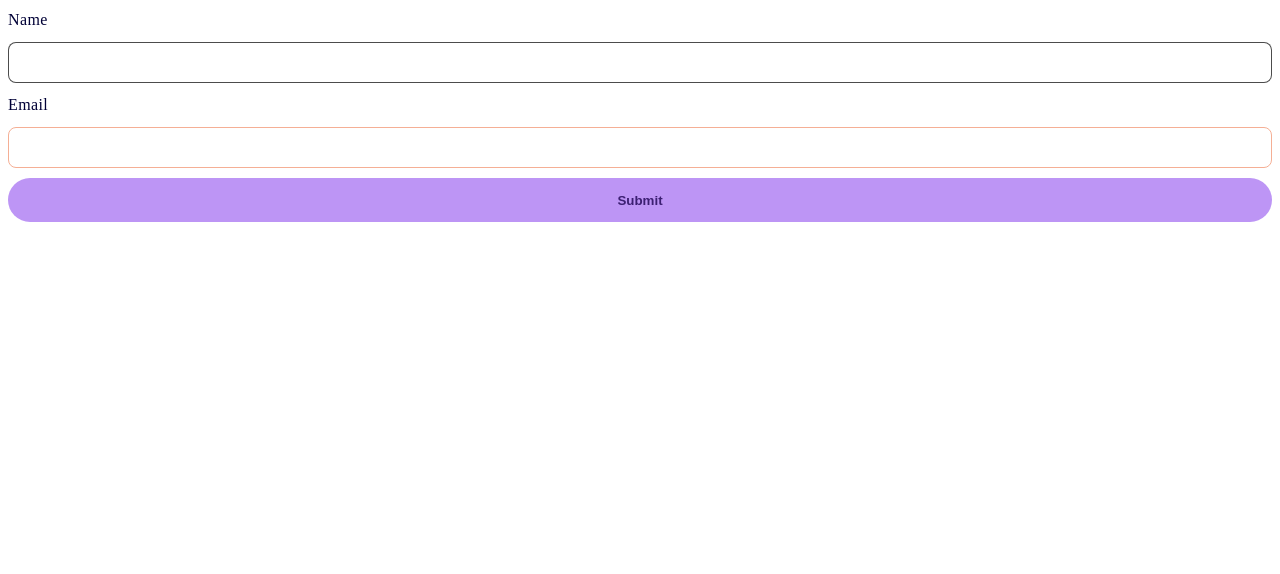
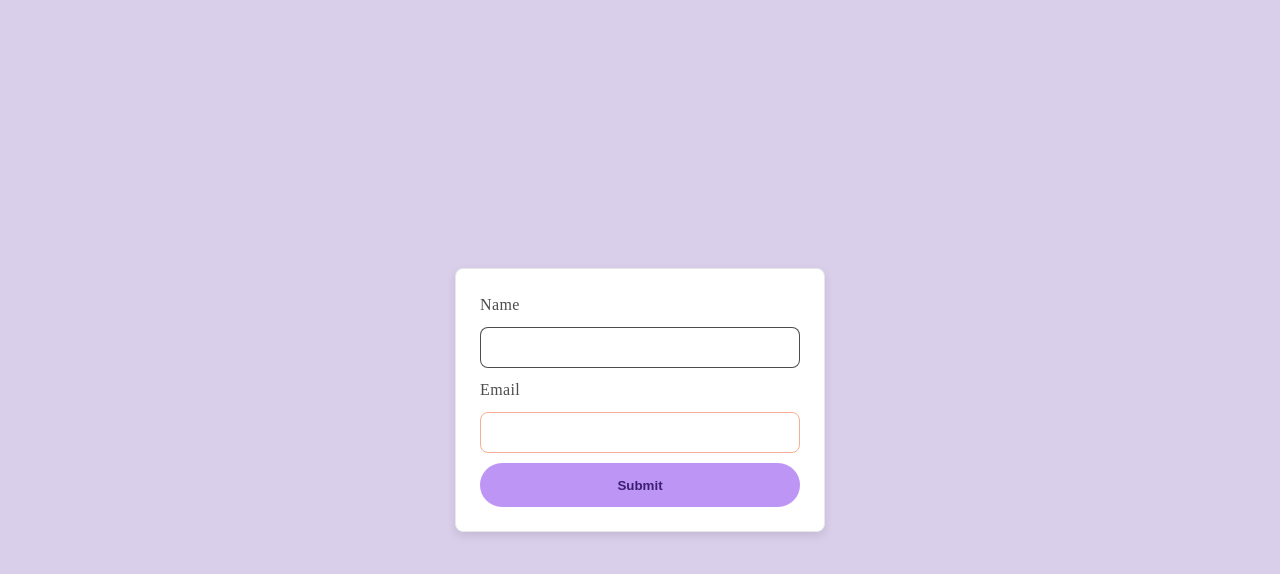
Before and after one commit to katvengo/bookly, an Angular app in the folder frontend/: page / in a window 1280 px wide. Shown: the top 574 px of the page. Built offline with nearby package versions, Linux system fonts and the light colour scheme.

Commit message:
Added Card component and centered login form

```diff
--- a/frontend/src/app/app.html
+++ b/frontend/src/app/app.html
@@ -1,3 +1,4 @@
-<div class="custom-form">
-  <app-form></app-form>
+<!-- Navigation bar can now sit at the top -->
+<div class="router-host">
+<router-outlet class="router-outlet"></router-outlet>
 </div>
--- a/frontend/src/app/app.routes.ts
+++ b/frontend/src/app/app.routes.ts
@@ -1,3 +1,6 @@
 import { Routes } from '@angular/router';
+import { HomepageComponent } from '@/features/Homepage/homepage.component';
+export const routes: Routes = [
+  { path: '', component: HomepageComponent }, // Default route
 
-export const routes: Routes = [];
+];
--- a/frontend/src/app/app.scss
+++ b/frontend/src/app/app.scss
@@ -1,6 +1,10 @@
 @use 'tokens' as *;
 
-:host {
-  display: block;
-  color: $primary-dark-color;
+
+.router-host {
+  display: flex;
+  width: 100%;
+  height: 100%;
+  justify-content: center;
+  align-self: center;
 }
--- a/frontend/src/app/app.ts
+++ b/frontend/src/app/app.ts
@@ -1,13 +1,11 @@
-import { Component, signal, ChangeDetectionStrategy } from '@angular/core';
+import { Component, signal } from '@angular/core';
 import { CommonModule } from '@angular/common';
-import { ButtonComponent } from './shared/components/button/button.component';
-import { InputComponent } from './shared/components/input/input.component';
-import { FormComponent } from './shared/components/form/form.component';
+import { RouterModule} from '@angular/router';
+import {routes} from './app.routes';
 @Component({
   selector: 'app-root',
-  imports: [ButtonComponent, CommonModule, InputComponent, FormComponent],
+  imports: [CommonModule, RouterModule],
   templateUrl: './app.html',
-  changeDetection: ChangeDetectionStrategy.Eager,
   styleUrl: './app.scss',
 })
 export class App {
--- /dev/null
+++ b/frontend/src/app/features/Homepage/homepage.component.html
@@ -0,0 +1,3 @@
+<app-card>
+    <app-form></app-form>
+</app-card>
--- /dev/null
+++ b/frontend/src/app/features/Homepage/homepage.component.scss
@@ -0,0 +1,4 @@
+:host {
+  display:flex;
+  align-items: center;
+}
--- /dev/null
+++ b/frontend/src/app/features/Homepage/homepage.component.ts
@@ -0,0 +1,21 @@
+import { Component, OnInit, inject } from '@angular/core';
+import { CommonModule } from '@angular/common';
+import { Card } from '@/shared/components/base/card/card';
+import { FormComponent } from '@/shared/components/form/form.component';
+
+@Component({
+  selector: 'app-custom-component',
+  standalone: true,
+  imports: [CommonModule, Card, FormComponent],
+  templateUrl: './homepage.component.html',
+  styleUrls: ['./homepage.component.scss'],
+})
+export class HomepageComponent implements OnInit {
+
+  constructor() { }
+
+  ngOnInit(): void {
+    // Initialization logic here
+  }
+
+}
--- /dev/null
+++ b/frontend/src/app/shared/components/base/card/card.html
@@ -0,0 +1,3 @@
+<div>
+  <ng-content></ng-content>
+</div>
--- /dev/null
+++ b/frontend/src/app/shared/components/base/card/card.scss
@@ -0,0 +1,10 @@
+div {
+  width: 320px;
+  padding: 24px;
+  background-color: #ffffff;
+  border: 1px solid #e5e7eb;
+  border-radius: 8px;
+  box-shadow: 0px 4px 8px rgba(0, 0, 0, 0.1);
+  display: flex;
+  flex-direction: column;
+}
--- /dev/null
+++ b/frontend/src/app/shared/components/base/card/card.ts
@@ -0,0 +1,11 @@
+import { Component } from '@angular/core';
+
+@Component({
+  imports: [],
+  selector: 'app-card',
+  styleUrl: './card.scss',
+  templateUrl: './card.html',
+})
+export class Card {
+
+}
--- a/frontend/src/styles.scss
+++ b/frontend/src/styles.scss
@@ -7,6 +7,7 @@
   --black: hsla(200, 0%, 0%, 0.7);
   --dark-blue: #000036;
   --purple: #bd95f5;
+  --purpleLight: #dacfeb;
   --dark-purple: #3c1f72;
   --green: #d6f595;
   --coral: #f5af95;
@@ -39,6 +40,15 @@
   --tracking-wider: 0.1em;
 }
 
+
+html, body {
+  margin: 0;
+  padding: 0;
+  height: 100%;
+  width: 100%;
+  background-color: var(--purpleLight);
+}
+
 /* Global styles */
 body {
   color: var(--black);
```
Also changed, not shown: 1 other file (tests, documents, lock files or other folders).
